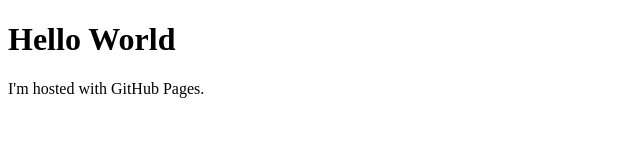
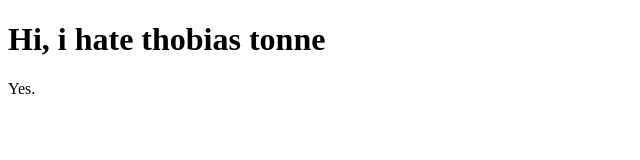
Before and after one commit to xuynix1337/xuynix1337.github.io, a plain HTML site: page index.html in a window 1280 px wide. Shown: the whole page, without its empty margins (0-640 px from the left). Drawn offline with Linux system fonts and the light colour scheme.

Commit message:
Update index.html

```diff
--- a/index.html
+++ b/index.html
@@ -1,7 +1,7 @@
 <!DOCTYPE html>
 <html>
 <body>
-<h1>Hello World</h1>
-<p>I'm hosted with GitHub Pages.</p>
+<h1>Hi, i hate thobias tonne</h1>
+<p>Yes.</p>
 </body>
 </html>
```
